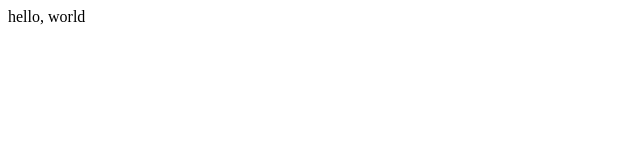
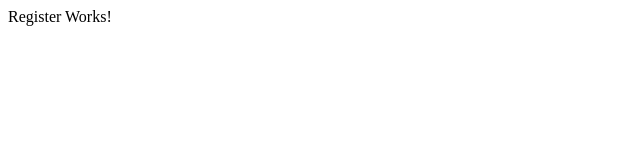
Before and after one commit to lucasBmm/chat-app, a React (Create React App) app: page / in a window 1280 px wide. Shown: the top 160 px of the page, without its empty margins (0-640 px from the left). Built offline with nearby package versions, Linux system fonts and the light colour scheme.

Commit message:
register page started

```diff
--- a/src/App.tsx
+++ b/src/App.tsx
@@ -1,9 +1,10 @@
 import React from 'react';
+import { Register } from './pages/Register';
 
 function App(): JSX.Element {
   return (
     <div className="App">
-      hello, world
+      <Register />
     </div>
   );
 }
--- /dev/null
+++ b/src/pages/Register.tsx
@@ -0,0 +1,9 @@
+import React, { ReactElement } from 'react';
+
+export const Register: React.FC = (): ReactElement => {
+    return (
+        <>
+            Register Works!
+        </>
+    )
+}
```
